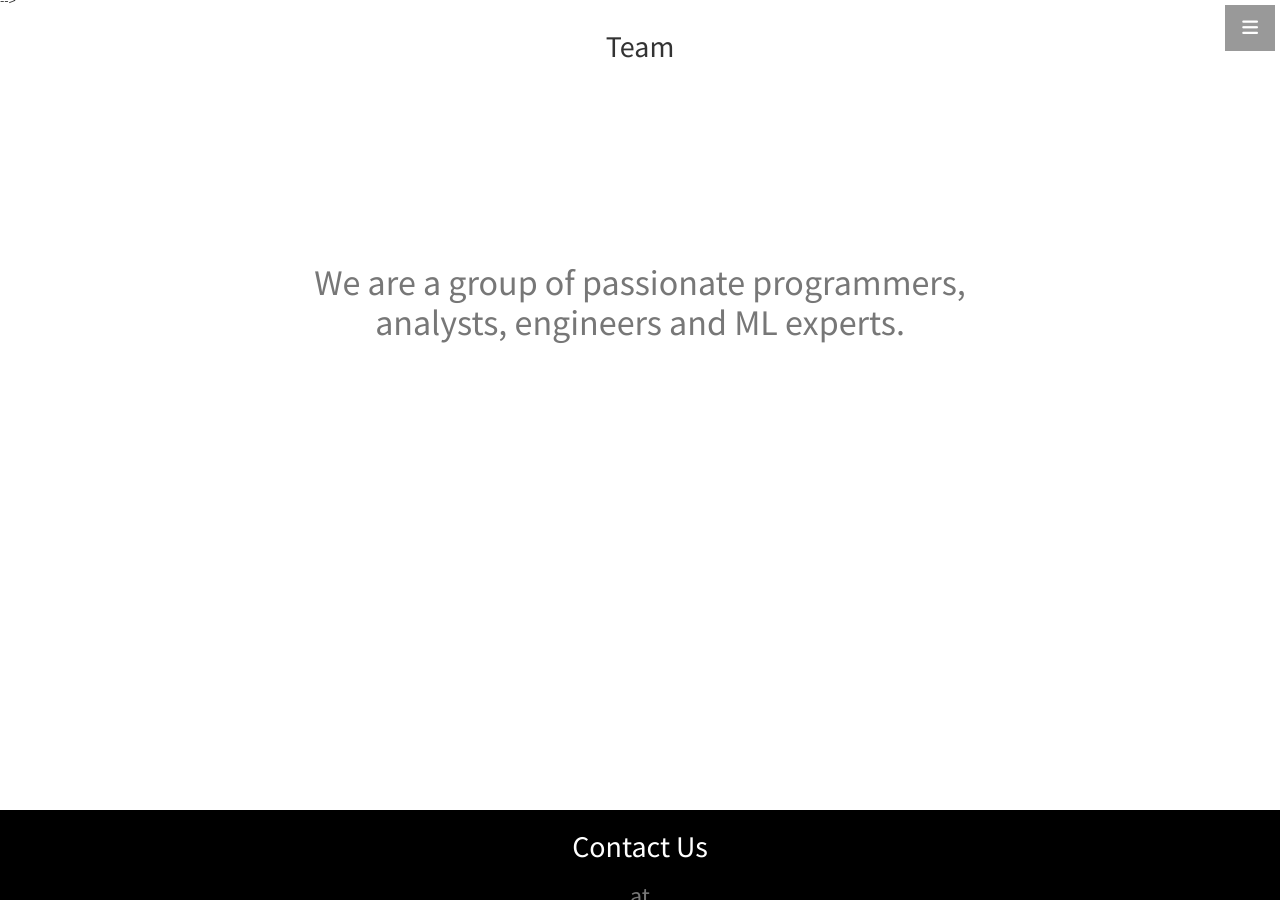
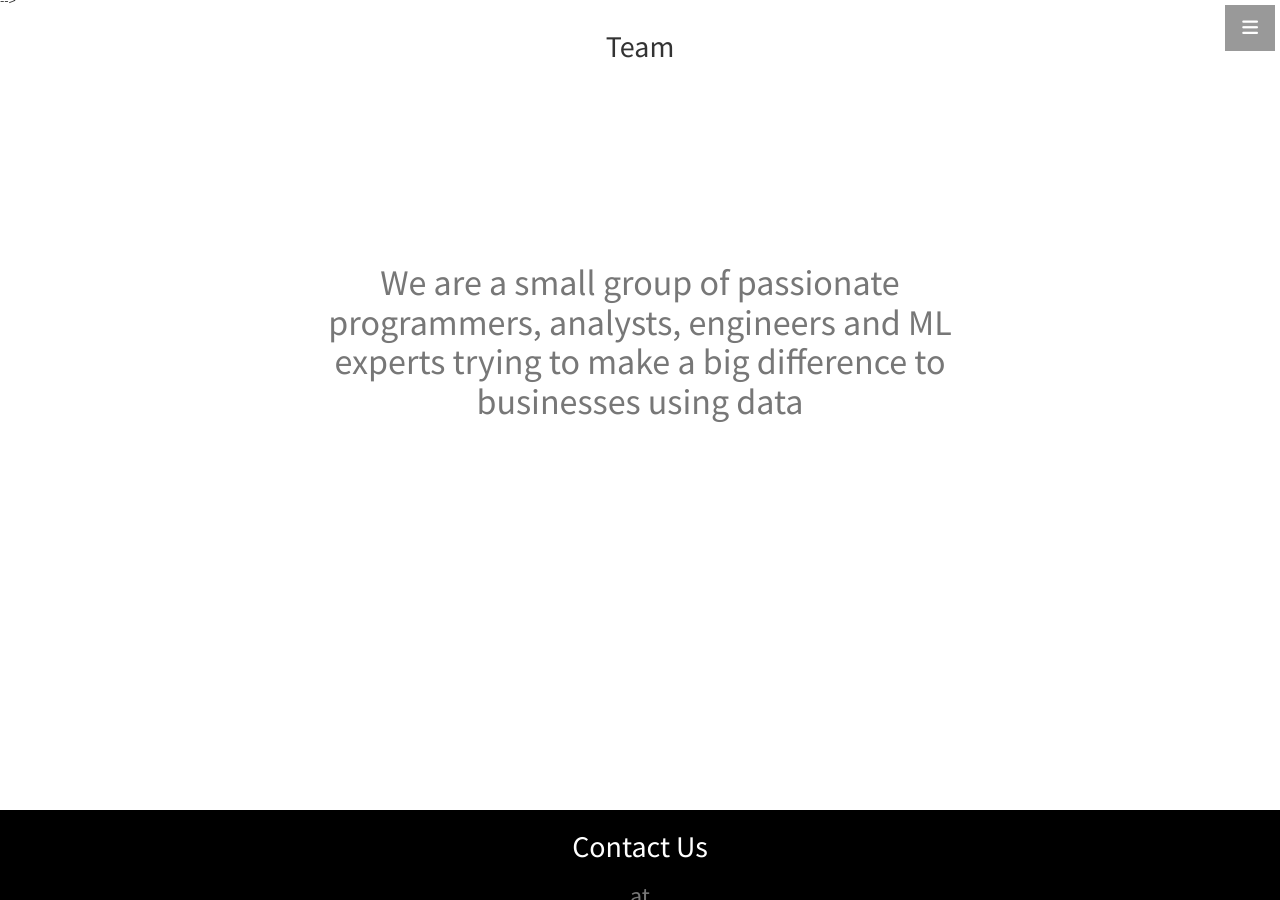
Before and after one commit to Predicon/prediconio, a Jekyll site: the page built from index.html, in a window 1280 px wide and 900 px high, scrolled down 1621 px. Built offline with Jekyll 4.4.1, drawn with Linux system fonts in a browser that asks for light colours; nearby versions of some CDN libraries.

Commit message:
Update teams.html

```diff
--- a/_includes/teams.html
+++ b/_includes/teams.html
@@ -5,7 +5,7 @@
                 <div class="col-lg-12 text-center team-description">
                     <h2 class="section-heading">Team</h2>
                     <div class="team-content">
-                    <h1 class="section-subheading text-muted">We are a group of passionate programmers, analysts, engineers and ML experts.</h1>
+                    <h1 class="section-subheading text-muted">We are a small group of passionate programmers, analysts, engineers and ML experts trying to make a big difference to businesses using data</h1>
                     </div>
                </div>
             </div>
```
